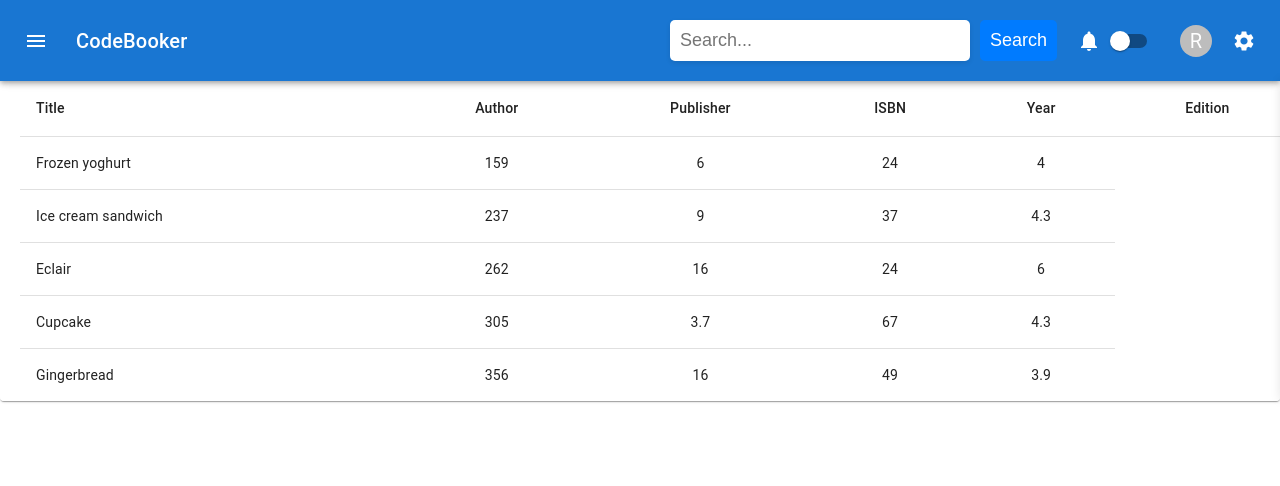
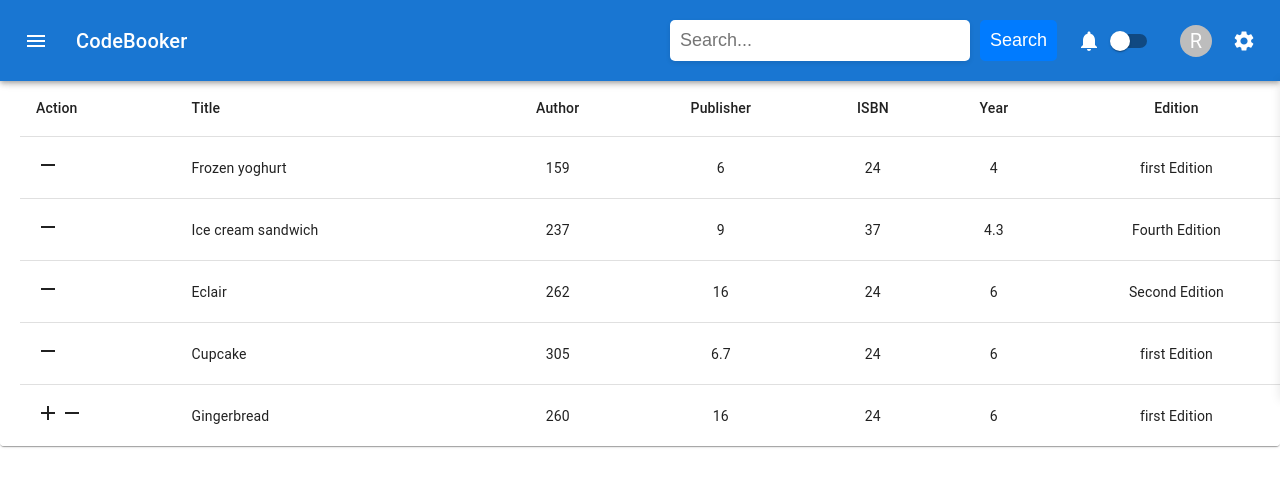
Before and after one commit to gbowne1/codebooker, a React (Create React App) app: page / in a window 1280 px wide. Shown: the top 486 px of the page. Built offline with nearby package versions, Linux system fonts and the light colour scheme.

Commit message:
Added Methods for adding and deleting items from table

```diff
--- a/src/App.js
+++ b/src/App.js
@@ -22,7 +22,6 @@ import Avatar from '@mui/material/Avatar';
 import AdbIcon from '@mui/icons-material/Adb';
 import InputBase from '@mui/material/InputBase';
 import SearchIcon from '@mui/icons-material/Search';
-import AddIcon from '@mui/icons-material/Add';
 import CssBaseline from '@mui/material/CssBaseline';
 import Divider from '@mui/material/Divider';
 import List from '@mui/material/List';
@@ -88,6 +87,7 @@ export default function App() {
               <Typography variant="h6" component="div" sx={{ flexGrow: 1 }}>
                 CodeBooker
               </Typography>
+
               <BookSearch />
               <NotificationsIcon />
               <Switch
--- a/src/components/Library/Library.jsx
+++ b/src/components/Library/Library.jsx
@@ -1,56 +1,235 @@
-import * as React from 'react';
-import PropTypes from 'prop-types';
-import { alpha } from '@mui/material/styles';
-import { useTheme } from '@mui/material/styles';
-import Box from '@mui/material/Box';
-import Collapse from '@mui/material/Collapse';
-import Table from '@mui/material/Table';
-import TableBody from '@mui/material/TableBody';
-import TableCell, { tableCellClasses } from '@mui/material/TableCell';
-import TableContainer from '@mui/material/TableContainer';
-import TableFooter from '@mui/material/TableFooter';
-import TableHead from '@mui/material/TableHead';
-import TableRow from '@mui/material/TableRow';
-import TablePagination from '@mui/material/TablePagination';
-import Paper from '@mui/material/Paper';
-import IconButton from '@mui/material/IconButton';
-import FirstPageIcon from '@mui/icons-material/FirstPage';
-import KeyboardArrowLeft from '@mui/icons-material/KeyboardArrowLeft';
-import KeyboardArrowRight from '@mui/icons-material/KeyboardArrowRight';
-import LastPageIcon from '@mui/icons-material/LastPage';
-import KeyboardArrowDownIcon from '@mui/icons-material/KeyboardArrowDown';
-import KeyboardArrowUpIcon from '@mui/icons-material/KeyboardArrowUp';
-import TableSortLabel from '@mui/material/TableSortLabel';
-import Toolbar from '@mui/material/Toolbar';
-import Typography from '@mui/material/Typography';
-import Checkbox from '@mui/material/Checkbox';
-import Tooltip from '@mui/material/Tooltip';
-import FormControlLabel from '@mui/material/FormControlLabel';
-import Switch from '@mui/material/Switch';
-import DeleteIcon from '@mui/icons-material/Delete';
-import FilterListIcon from '@mui/icons-material/FilterList';
-import { visuallyHidden } from '@mui/utils';
+import React, { useState } from "react";
+import PropTypes from "prop-types";
+import { alpha } from "@mui/material/styles";
+import { useTheme } from "@mui/material/styles";
+import Box from "@mui/material/Box";
+import Collapse from "@mui/material/Collapse";
+import Table from "@mui/material/Table";
+import TableBody from "@mui/material/TableBody";
+import TableCell, { tableCellClasses } from "@mui/material/TableCell";
+import TableContainer from "@mui/material/TableContainer";
+import TableFooter from "@mui/material/TableFooter";
+import TableHead from "@mui/material/TableHead";
+import TableRow from "@mui/material/TableRow";
+import TablePagination from "@mui/material/TablePagination";
+import Paper from "@mui/material/Paper";
+import IconButton from "@mui/material/IconButton";
+import FirstPageIcon from "@mui/icons-material/FirstPage";
+import KeyboardArrowLeft from "@mui/icons-material/KeyboardArrowLeft";
+import KeyboardArrowRight from "@mui/icons-material/KeyboardArrowRight";
+import LastPageIcon from "@mui/icons-material/LastPage";
+import KeyboardArrowDownIcon from "@mui/icons-material/KeyboardArrowDown";
+import KeyboardArrowUpIcon from "@mui/icons-material/KeyboardArrowUp";
+import TableSortLabel from "@mui/material/TableSortLabel";
+import Toolbar from "@mui/material/Toolbar";
+import Typography from "@mui/material/Typography";
+import Checkbox from "@mui/material/Checkbox";
+import Tooltip from "@mui/material/Tooltip";
+import FormControlLabel from "@mui/material/FormControlLabel";
+import Switch from "@mui/material/Switch";
+import DeleteIcon from "@mui/icons-material/Delete";
+import FilterListIcon from "@mui/icons-material/FilterList";
+import { visuallyHidden } from "@mui/utils";
+import AddIcon from "@mui/icons-material/Add";
+import RemoveIcon from "@mui/icons-material/Remove";
 /* import { TableVirtuoso } from 'react-virtuoso'; */
 import "./Library.css";
+import Classes from "./Library.module.css";
+import rows from "./data.json";
+import { Button, Modal, TextField } from "@mui/material";
+import CloseIcon from "@mui/icons-material/Close";
+import Snackbar, { SnackbarOrigin } from "@mui/material/Snackbar";
+// function createData(name, calories, fat, carbs, protein) {
+// 	return { name, calories, fat, carbs, protein };
+// }
 
-function createData(name, calories, fat, carbs, protein) {
-	return { name, calories, fat, carbs, protein };
-}
+// const rows = [
+// 	createData('Frozen yoghurt', 159, 6.0, 24, 4.0),
+// 	createData('Ice cream sandwich', 237, 9.0, 37, 4.3),
+// 	createData('Eclair', 262, 16.0, 24, 6.0),
+// 	createData('Cupcake', 305, 3.7, 67, 4.3),
+// 	createData('Gingerbread', 356, 16.0, 49, 3.9),
 
-const rows = [
-	createData('Frozen yoghurt', 159, 6.0, 24, 4.0),
-	createData('Ice cream sandwich', 237, 9.0, 37, 4.3),
-	createData('Eclair', 262, 16.0, 24, 6.0),
-	createData('Cupcake', 305, 3.7, 67, 4.3),
-	createData('Gingerbread', 356, 16.0, 49, 3.9),
-];
+// ];
 
 export default function Library() {
+  const [myRows, setMyRows] = useState(rows);
+  const [showSnackBar, handleSnackBar] = useState(false);
+  const [removedItemName, setRemovedItemName] = useState("");
+
+  //Modal states
+  const [showModal, handleModalBox] = useState(false);
+  const [name, setName] = useState("");
+  const [author, setAuthor] = useState("");
+  const [publisher, setPublisher] = useState("");
+  const [isbn, setIsbn] = useState("");
+  const [year, setYear] = useState("");
+  const [edition, setEdition] = useState("");
+
+  //This state helps us for two way in input filed
+  const[isAdded,handleIsAdded] = useState(false);
+  const removeBookByName = (row) => {
+    setRemovedItemName("removed " + row.name + "successfully");
+    myRows.splice(myRows.indexOf(row), 1);
+
+    setMyRows([...myRows]);
+    handleSnackBar(true);
+  };
+  const addItemToTable = (e) => {
+    e.preventDefault();
+
+	console.log(name,author,publisher,isbn,year,edition);
+	let bookObj = {name,author,publisher,isbn,year,edition};
+	myRows.push(bookObj);
+	setMyRows([...myRows]);
+	handleIsAdded(true);
+
+};
+
+  const closeSnackBar = () => {
+    handleSnackBar(false);
+	handleIsAdded(false);
+  };
+  const action = (
+    <React.Fragment>
+      <IconButton
+        size="small"
+        aria-label="close"
+        color="inherit"
+        onClick={closeSnackBar}
+        autoHideDuration={4000}
+      >
+        <CloseIcon fontSize="small" />
+      </IconButton>
+    </React.Fragment>
+  );
+
+  const style = {
+    position: "absolute",
+    top: "50%",
+    left: "50%",
+    transform: "translate(-50%, -50%)",
+    width: 400,
+    bgcolor: "background.paper",
+    border: "2px solid #000",
+    boxShadow: 24,
+    p: 4,
+  };
   return (
-		<TableContainer style={{marginTop:80}} component={Paper}>
-			<Table sx={{ minWidth: 750 }} size="medium" aria-label="simple table" style={{marginLeft:20}}>
+    <>
+      <Snackbar
+        action={action}
+        open={showSnackBar}
+        onClose={closeSnackBar}
+        message={ removedItemName}
+      />
+
+	  <Snackbar
+        action={action}
+        open={isAdded}
+        onClose={closeSnackBar}
+        message="Item Added Successfully"
+      />
+      <Modal
+        open={showModal}
+        onClose={() => {
+          handleModalBox(false);
+        }}
+      >
+        <Box sx={style}>
+          <Typography id="modal-modal-title" variant="h6" component="h2">
+            Add Item to table
+          </Typography>
+          <form
+            onSubmit={(e) => {
+              addItemToTable(e);
+            }}
+          >
+            <TextField
+              label="Enter Book Name"
+              fullWidth
+              style={{ marginTop: "10px" }}
+              onChange={(e) => {
+                setName(e.target.value)
+              }}
+
+			  defaultValue=""
+            />
+            <TextField
+              label="Enter Author Name"
+			  onChange={(e)=>{setAuthor(e.target.value)}}
+              fullWidth
+              style={{ marginTop: "10px" }}
+
+            />
+            <TextField
+              label="Who is the publisher"
+			  onChange={(e)=>{setPublisher(e.target.value)}}
+
+              fullWidth
+              style={{ marginTop: "10px" }}
+
+            />
+            <TextField
+			label="ISBN"
+			onChange={(e)=>{setIsbn(e.target.value)}}
+
+			fullWidth style={{ marginTop: "10px" }}
+
+			/>
+            <TextField
+              label="Year Of Published"
+			  onChange={(e)=>{setYear(e.target.value)}}
+
+              fullWidth
+              style={{ marginTop: "10px" }}
+
+            />
+            <TextField
+              label="Edition"
+			  onChange={(e)=>{setEdition(e.target.value)}}
+
+              fullWidth
+              style={{ marginTop: "10px" }}
+
+            />
+           {
+			isAdded ? <>
+			<Button
+              variant="contained"
+              color="warning"
+              style={{ marginTop: "10px" }}
+			  onClick = {()=>{handleModalBox(false); }}
+            >
+              Close Modal
+
+            </Button>
+			</>:<>
+			<Button
+              type="submit"
+              variant="contained"
+              color="success"
+              style={{ marginTop: "10px" }}
+
+            >
+              Add Book
+
+            </Button>
+			</>
+		   }
+          </form>
+        </Box>
+      </Modal>
+      <TableContainer style={{ marginTop: 80 }} component={Paper}>
+        <Table
+          sx={{ minWidth: 750 }}
+          size="medium"
+          aria-label="simple table"
+          style={{ marginLeft: 20 }}
+        >
           <TableHead>
             <TableRow>
+              <TableCell>Action</TableCell>
               <TableCell>Title</TableCell>
               <TableCell align="center">Author</TableCell>
               <TableCell align="center">Publisher</TableCell>
@@ -60,22 +239,44 @@ export default function Library() {
             </TableRow>
           </TableHead>
           <TableBody>
-					{rows.map((row) => (
+            {myRows.map((row) => (
               <TableRow
                 key={row.name}
-							sx={{ '&:last-child td, &:last-child th': { border: 0 } }}
+                sx={{ "&:last-child td, &:last-child th": { border: 0 } }}
               >
+                <TableCell className={Classes.actions}>
+                  {myRows.indexOf(row) === myRows.length - 1 ? (
+                    <AddIcon
+					className={Classes.tableactionicon}
+                      onClick={() => {
+                        handleModalBox(true);
+
+                      }}
+                    />
+                  ) : (
+                    <></>
+                  )}
+
+                  <RemoveIcon
+				  className={Classes.tableactionicon}
+                    onClick={(e) => {
+                      removeBookByName(row);
+                    }}
+                  />
+                </TableCell>
                 <TableCell component="th" scope="row">
                   {row.name}
                 </TableCell>
-							<TableCell align="center">{row.calories}</TableCell>
-							<TableCell align="center">{row.fat}</TableCell>
-							<TableCell align="center">{row.carbs}</TableCell>
-							<TableCell align="center">{row.protein}</TableCell>
+                <TableCell align="center">{row.author}</TableCell>
+                <TableCell align="center">{row.publisher}</TableCell>
+                <TableCell align="center">{row.isbn}</TableCell>
+                <TableCell align="center">{row.year}</TableCell>
+                <TableCell align="center">{row.edition}</TableCell>
               </TableRow>
             ))}
           </TableBody>
         </Table>
       </TableContainer>
+    </>
   );
 }
--- /dev/null
+++ b/src/components/Library/Library.module.css
@@ -0,0 +1,5 @@
+
+
+.tableactionicon:hover{
+    cursor: pointer;
+}
--- /dev/null
+++ b/src/components/Library/data.json
@@ -0,0 +1,45 @@
+[
+    {"name":"Frozen yoghurt",
+    "author":159,
+    "publisher":6.0,
+    "isbn":24,
+    "year":4.0,
+    "edition":"first Edition"
+},
+    {
+        "name":"Ice cream sandwich",
+    "author":237,
+    "publisher":9.0,
+    "isbn":37,
+    "year":4.3,
+    "edition":"Fourth Edition"
+
+    },
+    {
+        "name":"Eclair",
+    "author":262,
+    "publisher":16.0,
+    "isbn":24,
+    "year":6.0,
+    "edition":"Second Edition"
+
+    },
+    {
+        "name":"Cupcake",
+        "author":305,
+        "publisher":6.7,
+        "isbn":24,
+        "year":6.0,
+    "edition":"first Edition"
+
+    },
+    {
+        "name":"Gingerbread",
+        "author":260,
+        "publisher":16.0,
+        "isbn":24,
+        "year":6.0,
+    "edition":"first Edition"
+
+    }
+]
```
Lines whose indentation alone changed are shown as unchanged.
